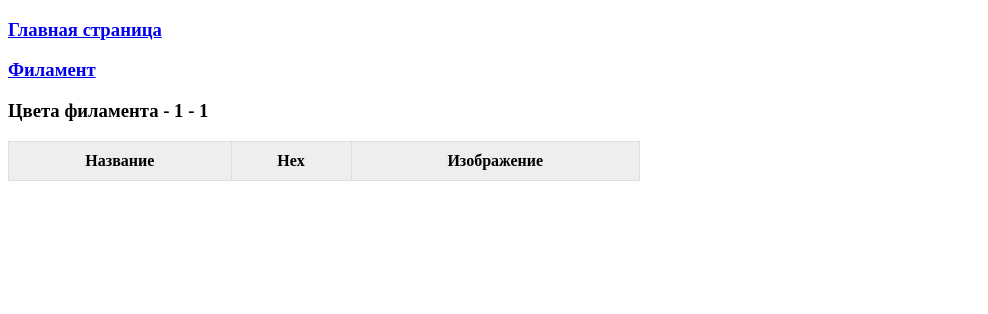
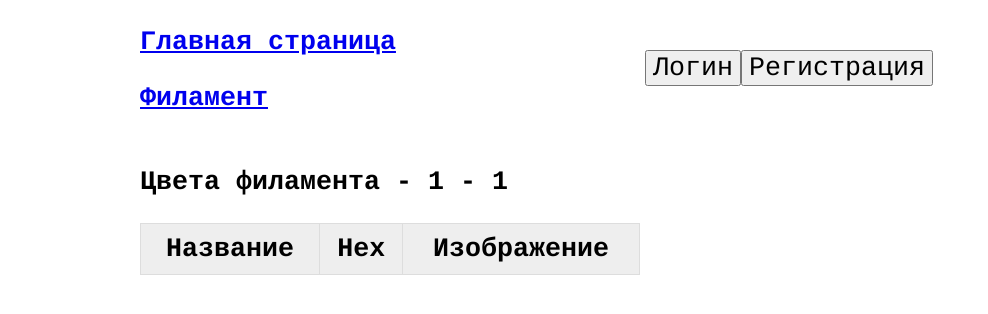
Before and after one commit to TheStupidBear/SOK_FastAPI, a FastAPI app: page /filament/1/1 in a window 1280 px wide. Shown: the top 314 px of the page, without its empty margins (0-988 px from the left). Run offline with FastAPI, Linux system fonts and the light colour scheme; data that the repository does not hold is empty.

Commit message:
добавил кнопку логин и страницу html login

```diff
--- a/service/user.py
+++ b/service/user.py
@@ -27,6 +27,8 @@ def create_access_token(data: dict, expires_delta: timedelta | None = None):
     return encoded_jwt
 
 
+
+
 async def get_current_user(token: Annotated[str, Depends(oauth2_scheme)]):
     credentials_exception = HTTPException(
         status_code=status.HTTP_401_UNAUTHORIZED,
--- a/template/main.html
+++ b/template/main.html
@@ -1,5 +1,27 @@
 <!DOCTYPE html>
 <html lang="en">
+<style>
+	html * {
+ 		font-size: 20pt;
+ 		font-family: Courier, sans-serif;
+	}
+	body {
+ 		margin: 0 auto;
+ 		max-width: 1000px;
+	}
+	.container {
+    	display: flex; /* Активирует Flexbox */
+    	gap: 10px;    /* Расстояние между элементами */
+  		}
+  	.item {
+    	width: 50%;
+  		}
+  	.user {
+  		display: flex; /* Активирует Flexbox */
+    	width: 50%;
+    	margin-top: 10%;
+  		}
+</style>
 <head>
 	<meta charset="UTF-8">
 	<meta name="viewport" content="width=device-width, initial-scale=1.0">
@@ -11,7 +33,19 @@
 			<h3><a href="/">Главная страница</a></h3>
 			<h3><a href="/filament">Филамент</a></h3>
   		</div>
+  		<div class="item">
+  			<div class="user" id="user">
+  				<form  action="/user/login">
+  					<button type="submit" id="button_login">Логин</button>
+  				</form>
+  				<form action="/user/registration">
+  					<button type="submit" id="button_reg">Регистрация</button>
+  				</form>
+    		</div>
+    		<h1 id="message">{{message}}</h1>
+  		</div>
 	</div>
+
 
 	<div class="body">
 		{% block content %}
```
Also changed, not shown: template/login.html (added, +15 -0 lines), web/user.py (+16 -2 lines).
